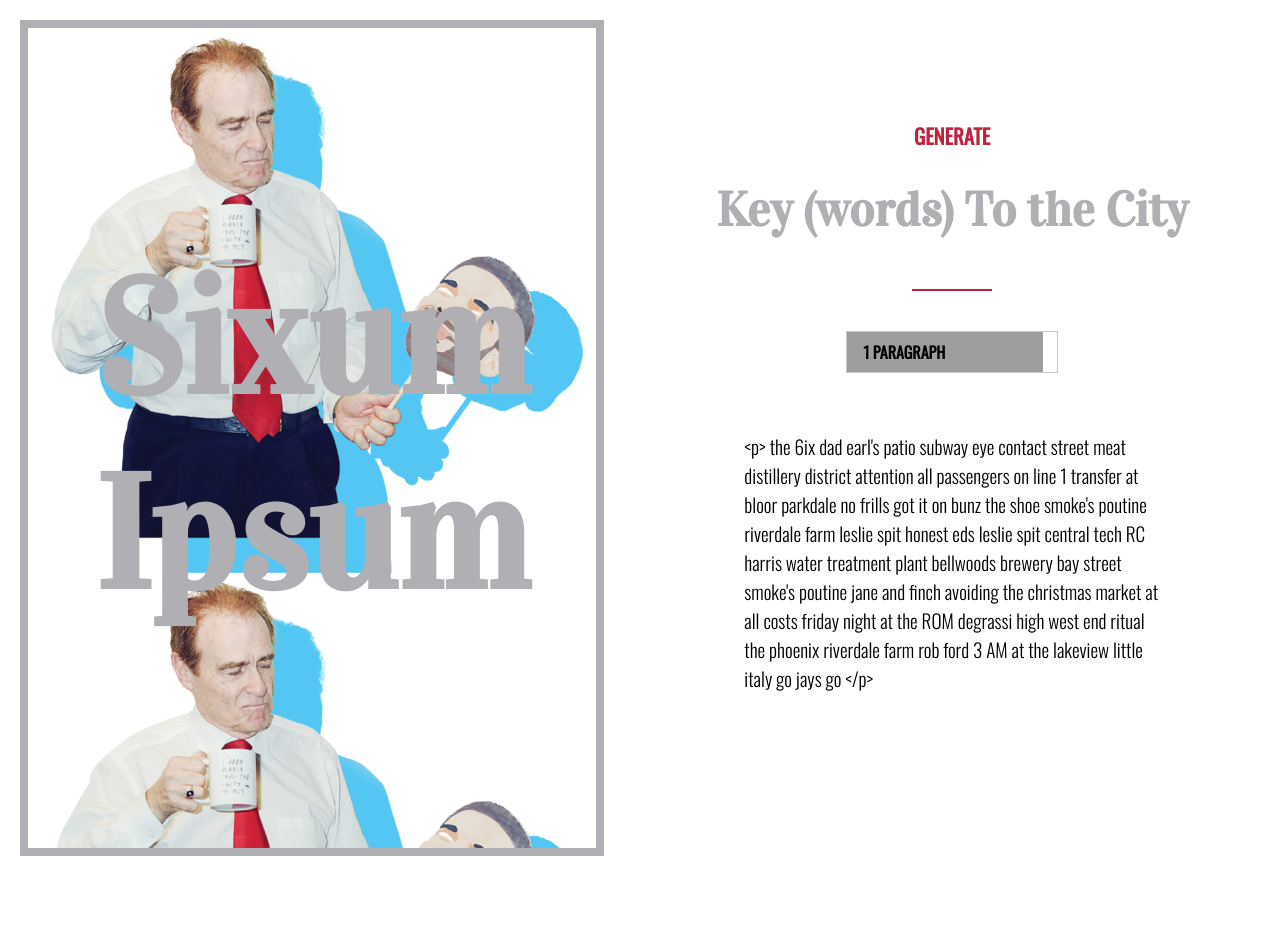
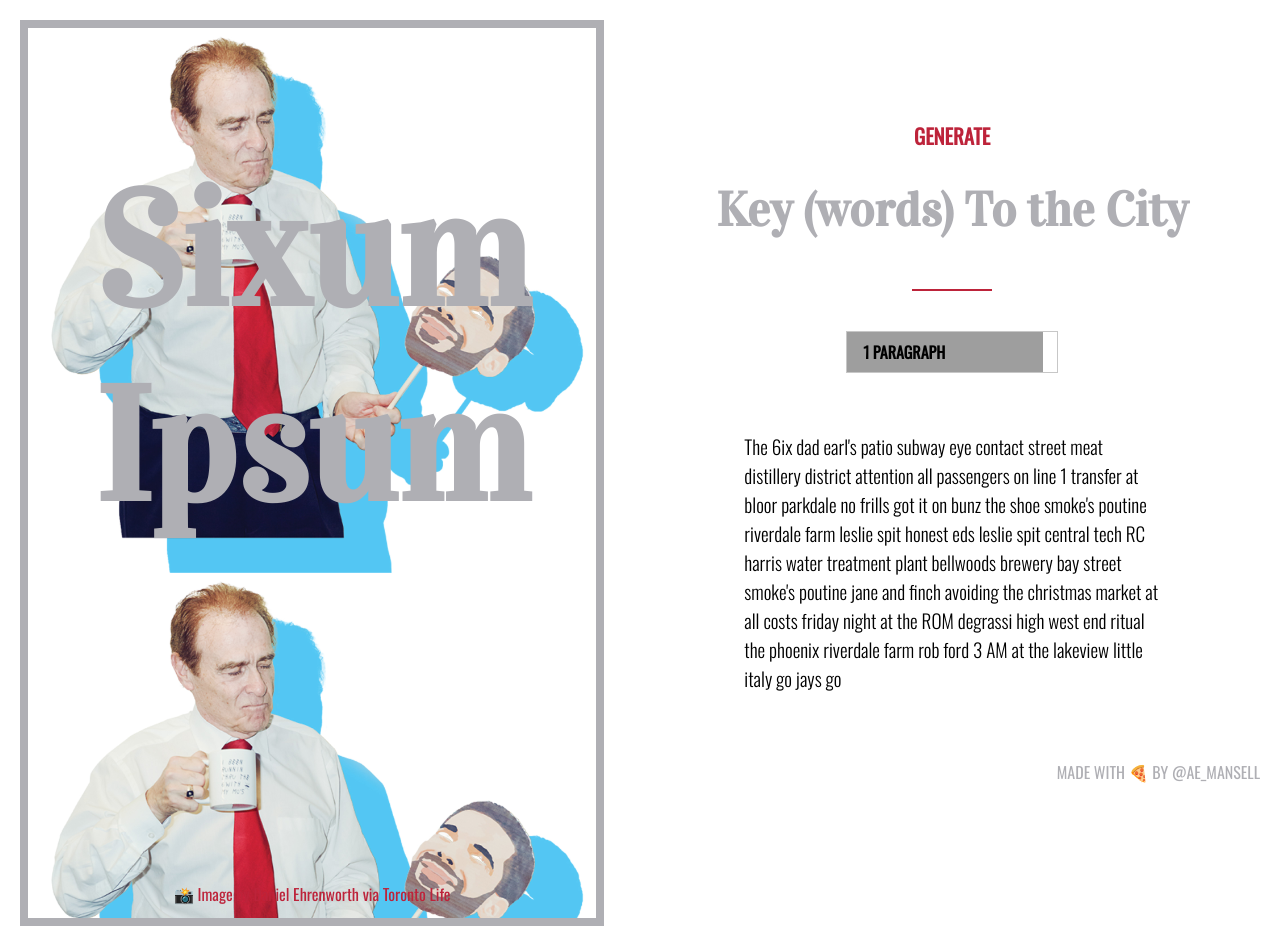
Before and after one commit to notadeejay/sixsumipsum, a React (Create React App) app: page / in a window 1280 px wide. Before the commit the page ends 900 px from the top, so only its background shows below. Built offline with nearby package versions, Linux system fonts and the light colour scheme; grey boxes are pictures that could not be loaded.

Commit message:
Fixed select bug

```diff
--- a/src/App.css
+++ b/src/App.css
@@ -18,11 +18,22 @@
   padding: 20px;
   color: white;
   width: 45%;
-  height: 780px;
+  height: 850px;
   border: 8px solid #afafb4;
   margin: 20px;
   display: flex;
   align-items: center;
+  flex-direction: column;
+}
+
+.left-bar p {
+  margin-top: 230px;
+  color: #bd233a;
+}
+
+.left-bar a {
+  text-decoration: none;
+  color: #bd233a;
 }
 
 .left-bar h1 {
@@ -108,3 +119,27 @@
   line-height: 40px;
   font-weight: 700;
 }
+
+.made-by {
+  font-family: 'Oswald', sans-serif;
+  color: #afafb4;
+  text-transform: uppercase;
+  margin: 0 20px 0 20px;
+}
+
+.made-by a {
+  text-decoration: none;
+  color: #afafb4;
+
+}
+
+footer {
+  height: 40px;
+  position: fixed;
+  bottom: 0;
+  left: 0;
+  right: 0;
+  display: flex;
+  flex-direction: row;
+  justify-content: flex-end;
+}
--- a/src/App.js
+++ b/src/App.js
@@ -179,6 +179,7 @@
     this.randomQuote = this.randomQuote.bind(this)
     this.buildParagraph = this.buildParagraph.bind(this)
     this.handleChange = this.handleChange.bind(this);
+    this.capitalizeFirstLetter = this.capitalizeFirstLetter.bind(this);
 
   }
 
@@ -202,26 +203,39 @@
     let ipsum = [];
 
     while ( ipsum.length < num ) {
-      ipsum.push(`<p> ${this.randomParagraph()} </p>`);
+      ipsum.push(this.randomParagraph());
     }
-      this.setState({
-        ipsum: ipsum,
+     this.capitalizeFirstLetter(ipsum)
+    }
+
+
+    capitalizeFirstLetter = (arr) => {
+
+      for(var i = 0 ; i < 1 ; i++) {
+        arr[0] = arr[0].charAt(0).toUpperCase() +  arr[0].substr(1);
+      }
+      this.setState ({
+        ipsum: arr,
       })
-      console.log(this.state.ipsum)
     }
 
     handleChange(event) {
       this.buildParagraph(event.target.value)
+      this.setState({
+        value: event.target.value,
+      })
     }
 
 
 
   render() {
     return (
+    <div className="container">
       <div className="App">
 
         <div className="left-bar">
           <h1 className="App-title">Sixum Ipsum</h1>
+          <p> 📸 Image by <a href="http://www.danielehrenworth.com/">Daniel Ehrenworth</a> via <a href="https://torontolife.com/city/toronto-politics/norm-kelly-the-norm-show/">Toronto Life</a></p>
         </div>
 
         <div className ="right-bar">
@@ -248,6 +262,11 @@
       </div>
 
       </div>
+      <footer>
+        <p className="made-by">made with 🍕 by <a href="https://twitter.com/ae_mansell">@ae_mansell</a></p>
+    </footer>
+    </div>
+
     );
   }
 }
```
